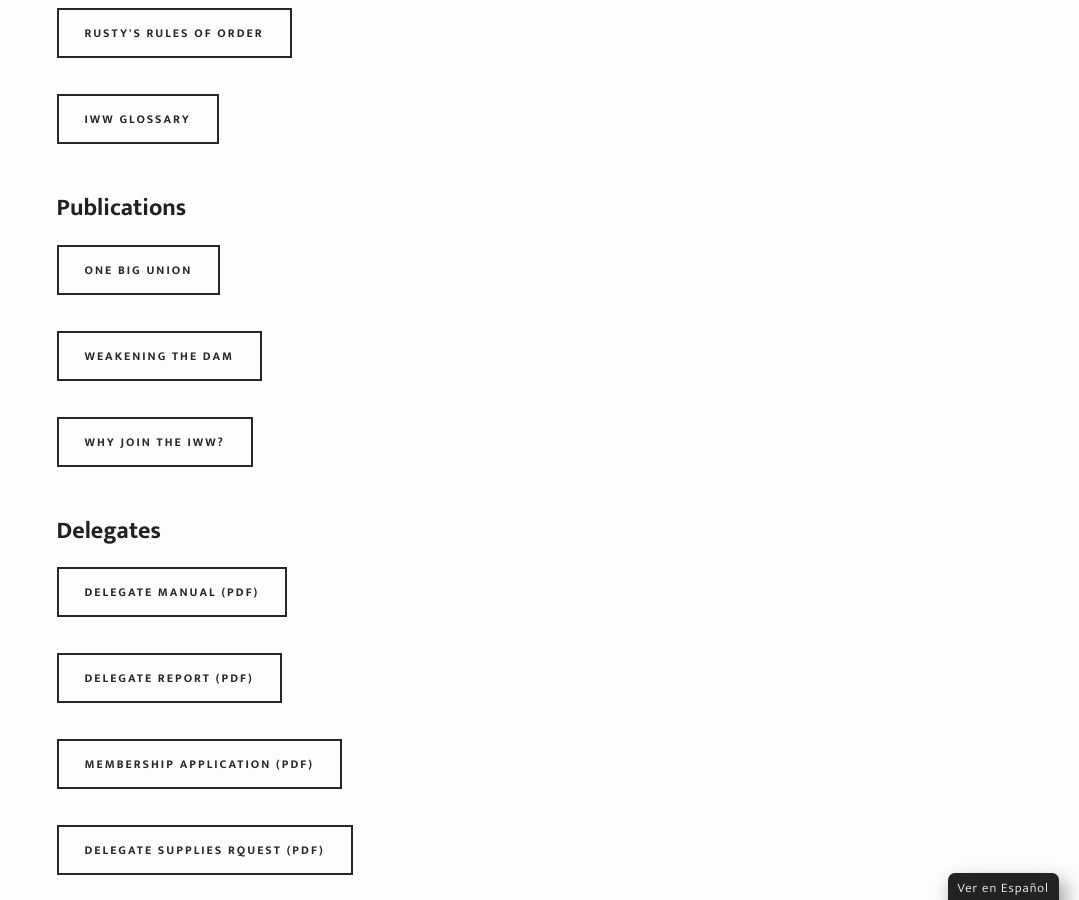
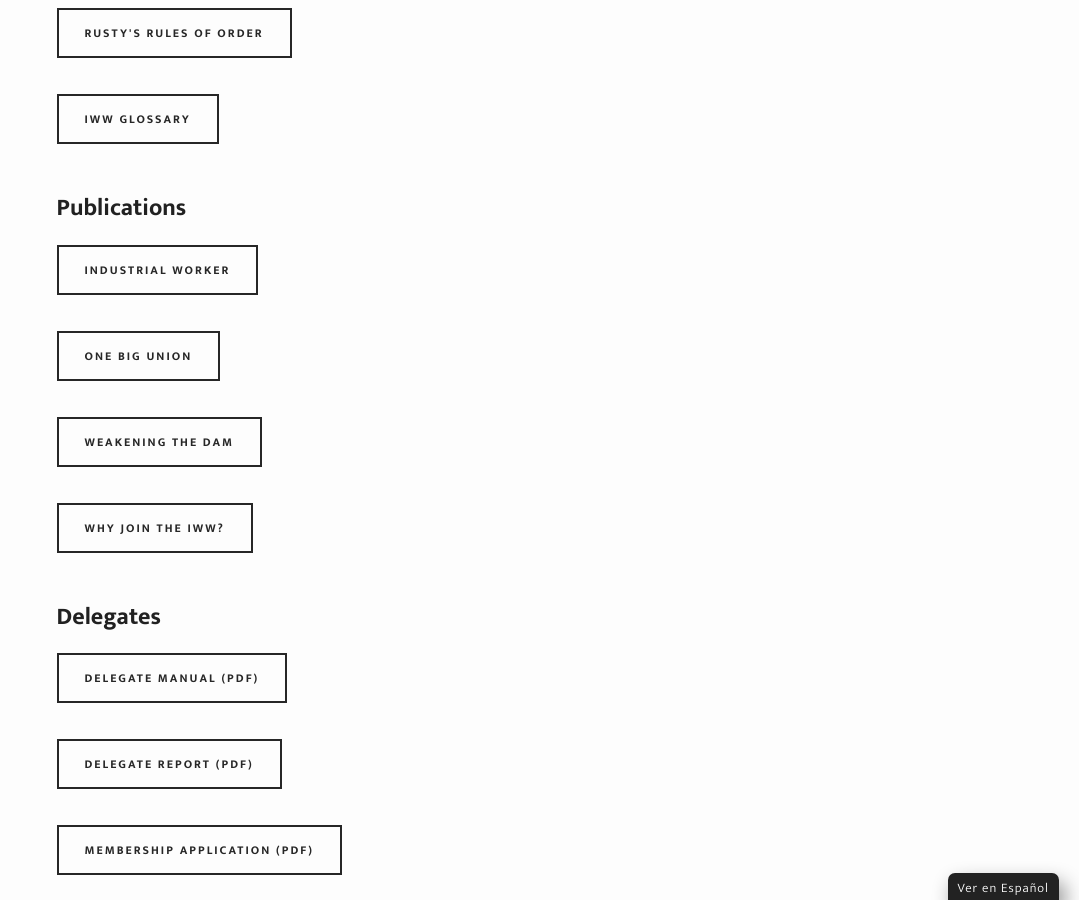
Before and after one commit to IWW-NYC-GMB/iww.nyc, a Jekyll site: the page built from resources.html, in a window 1280 px wide and 900 px high, scrolled down 1163 px. Shown: the whole window, without its empty margins (201-1280 px from the left). Built offline with Jekyll 4.4.1, drawn with Linux system fonts in a browser that asks for light colours; some web fonts are replaced.

Commit message:
Update resources.html

```diff
--- a/resources.html
+++ b/resources.html
@@ -12,6 +12,7 @@
 <a href="{{ site.baseurl }}/rustys"><button class="small" style="margin: 12px 15px 24px 0;" ontouchstart="">Rusty's Rules of Order</button></a><br>
 <a href="{{ site.baseurl }}/glossary"><button class="small" style="margin: 12px 15px 24px 0;" ontouchstart="">IWW Glossary</button></a><br><br>
 <h2>Publications</h2>
+<a href="https://industrialworker.org"><button class="small" style="margin: 12px 15px 24px 0;" ontouchstart="">Industrial Worker</button></a><br>
 <a href="https://iww.org/about/official/OBU"><button class="small" style="margin: 12px 15px 24px 0;" ontouchstart="">One Big Union</button></a><br>
 <a href="{{ site.baseurl }}/wtd"><button class="small" style="margin: 12px 15px 24px 0;" ontouchstart="">Weakening the Dam</button></a><br>
 <a href="{{ site.baseurl }}/why-join"><button class="small" style="margin: 12px 15px 24px 0;" ontouchstart="">Why join the IWW?</button></a><br><br>
```
